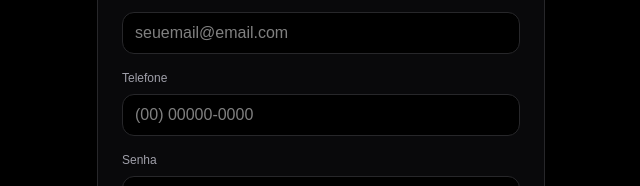
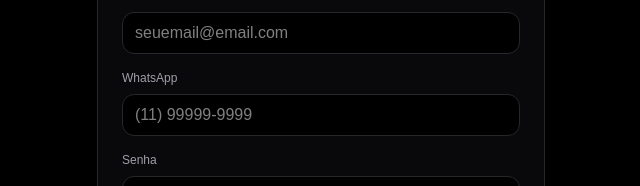
Before and after one commit to atiliopi/terra7-editais, a Next.js app: page /register in a window 1280 px wide. Shown: the part 451-637 px from the top of the page, without its empty margins (319-959 px from the left). Built offline with nearby package versions, Linux system fonts and the light colour scheme; no server answers.

Commit message:
padroniza telefone com codigo do brasil

```diff
--- a/app/register/page.tsx
+++ b/app/register/page.tsx
@@ -19,6 +19,12 @@ export default function RegisterPage() {
 
     setLoading(true);
 
+    const cleanPhone = phone.replace(/\D/g, "");
+
+const normalizedPhone = cleanPhone.startsWith("55")
+  ? cleanPhone
+  : `55${cleanPhone}`;
+
     const { data, error } = await supabase.auth.signUp({
       email,
       password,
@@ -35,7 +41,7 @@ export default function RegisterPage() {
       id: data.user.id,
       full_name: fullName,
       email,
-      phone,
+      phone: normalizedPhone,
       role: "viewer",
       status: "pending",
     });
@@ -96,13 +102,13 @@ export default function RegisterPage() {
             </label>
 
             <label className="block">
-              <span className="mb-2 block text-xs text-zinc-400">Telefone</span>
+              <span className="mb-2 block text-xs text-zinc-400">WhatsApp</span>
 
               <input
                 value={phone}
                 onChange={(e) => setPhone(e.target.value)}
                 required
-                placeholder="(00) 00000-0000"
+                placeholder="(11) 99999-9999"
                 className="w-full rounded-xl border border-zinc-800 bg-black px-3 py-2 text-white outline-none focus:border-blue-500"
               />
             </label>
```
